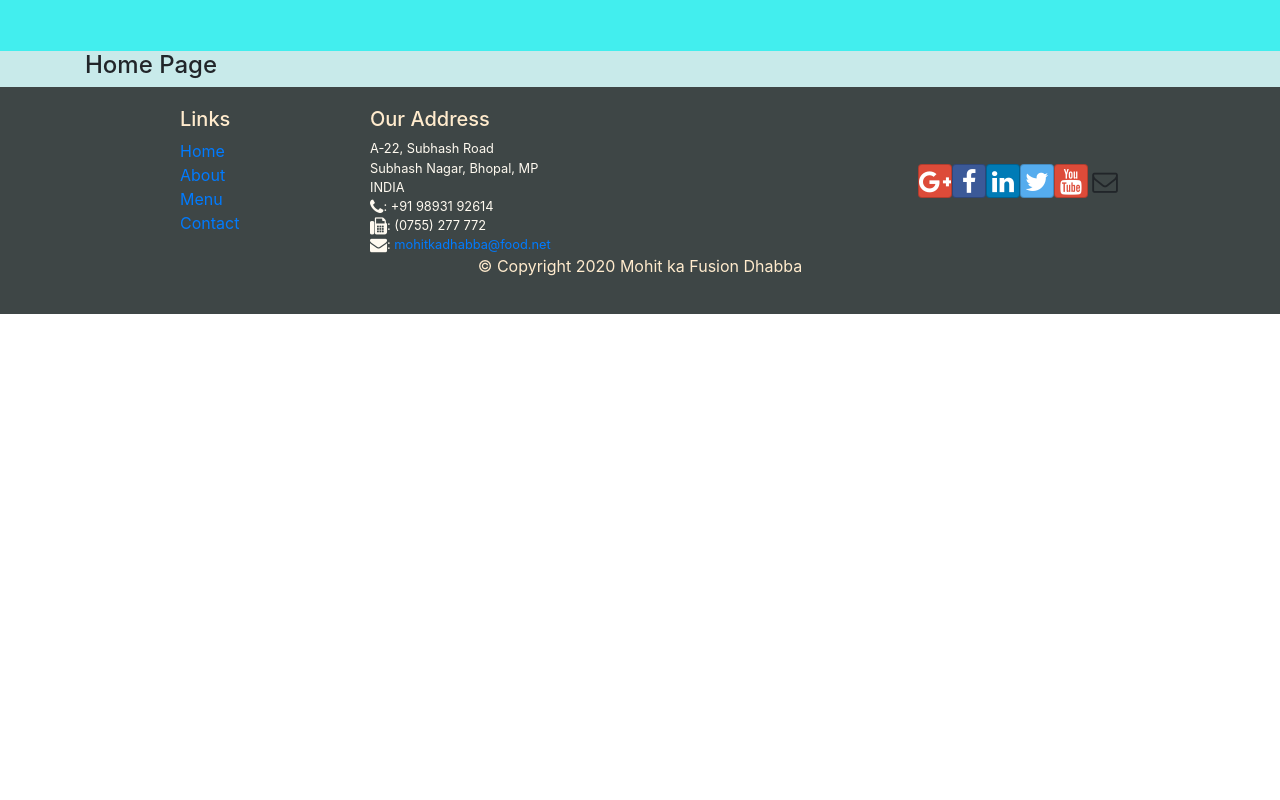
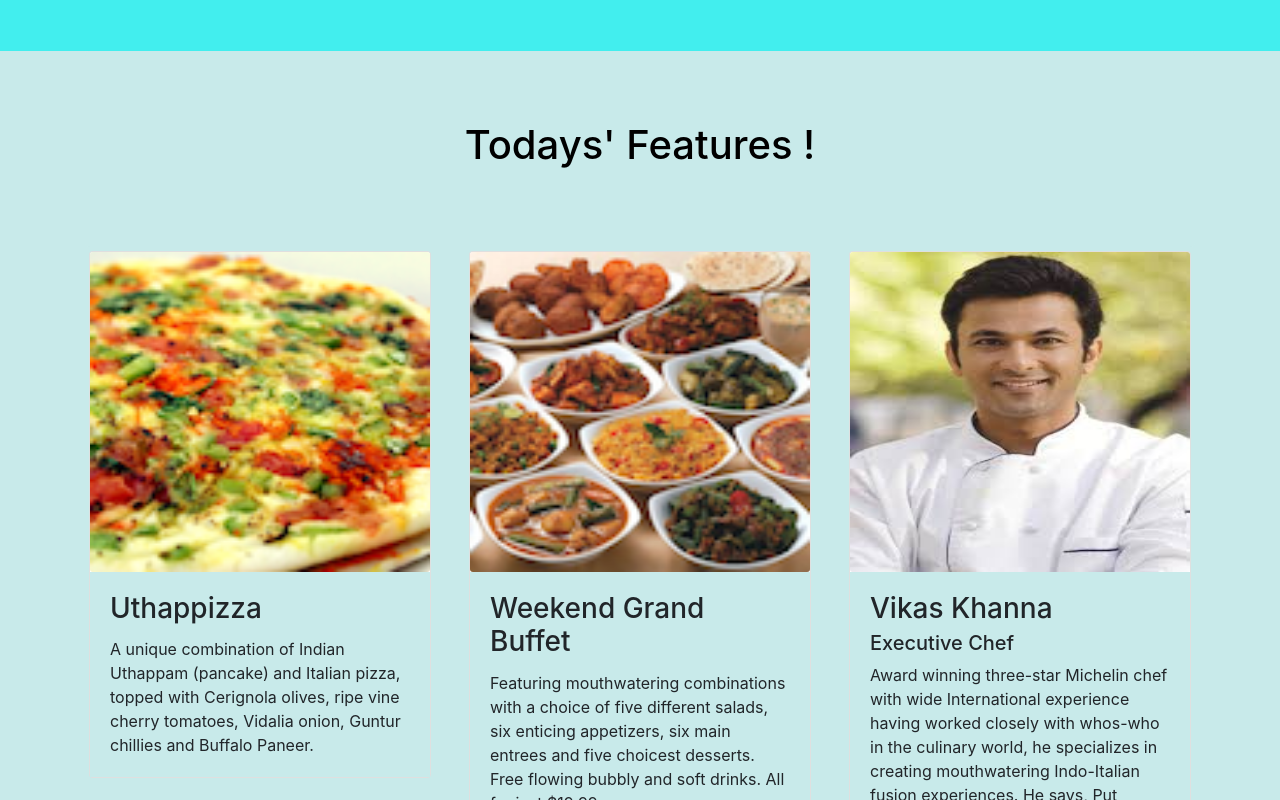
Before and after one commit to mohitm15/confusion, a React (Create React App) app: page /home in a window 1280 px wide. Shown: the part 340-1140 px from the top of the page. Before the commit the page ends 800 px from the top, so only its background shows below. Built offline with nearby package versions, Linux system fonts and the light colour scheme.

Commit message:
Added Today's featured section in Home Page via single page routing

```diff
--- a/src/App.js
+++ b/src/App.js
@@ -8,21 +8,31 @@
 import Header from './components/HeaderComponent.js';
 import Footer from './components/FooterComponent.js';
 import { DISHES } from './shared/dishes';
-
+import { COMMENTS } from './shared/comments';
+import { PROMOTIONS } from './shared/promotions';
+import { LEADERS } from './shared/leaders';
 
 class App extends Component {
 
   constructor(props){
     super(props);
 
-    this.state = { dishes: DISHES};  // Added dishes as lifted component to App
+    this.state = {
+      dishes: DISHES,  // Added dishes as lifted component to App
+      comments: COMMENTS,
+      promotions: PROMOTIONS,
+      leaders: LEADERS };
   }
 
   render() {
 
     const HomePage = () => {
-      return (
-        < Home />
+      return(
+          <Home
+              dish={this.state.dishes.filter((dish) => dish.featured)[0]}
+              promotion={this.state.promotions.filter((promo) => promo.featured)[0]}
+              leader={this.state.leaders.filter((leader) => leader.featured)[0]}
+          />
       );
     }
 
--- a/src/components/HomeComponent.js
+++ b/src/components/HomeComponent.js
@@ -1,9 +1,41 @@
 import React from 'react';
+import {Card, CardText, CardImg, CardBody, CardTitle, CardSubtitle,Jumbotron } from 'reactstrap';
+
+function RenderCard({item}) {
+    return(
+
+        <Card height="45rem">
+            <CardImg src={item.image} alt={item.name} style={{ height:"20rem", width:"100%" }} />
+            <CardBody style={{ backgroundColor:'#C8EAEA'}}>
+                <CardTitle><h3>{item.name}</h3></CardTitle>
+                {item.designation ? <CardSubtitle><h5>{item.designation}</h5></CardSubtitle> : null }
+                <CardText>{item.description}</CardText>
+            </CardBody>
+        </Card>
+
+    );
+}
+
 
 function Home(props) {
     return(
         <div className="container">
-            <h4>Home Page</h4>
+            <div>
+                <Jumbotron style={{backgroundColor: '#C8EAEA', textAlign:'center'}}>
+                    <h1>Todays' Features !</h1>
+                </Jumbotron>
+            </div>
+            <div className="row align-items-start">
+                <div className="col-12 col-md m-1">
+                    <RenderCard item={props.dish} />
+                </div>
+                <div className="col-12 col-md m-1">
+                    <RenderCard item={props.promotion} />
+                </div>
+                <div className="col-12 col-md m-1">
+                    <RenderCard item={props.leader} />
+                </div>
+            </div>
         </div>
     );
 }
--- /dev/null
+++ b/src/shared/comments.js
@@ -0,0 +1,163 @@
+export const COMMENTS =
+[
+    {
+        id: 0,
+        dishId: 0,
+        rating: 5,
+        comment: "Imagine all the eatables, living in conFusion!",
+        author: "John Lemon",
+        date: "2012-10-16T17:57:28.556094Z"
+    },
+    {
+        id: 1,
+        dishId: 0,
+        rating: 4,
+        comment: "Sends anyone to heaven, I wish I could get my mother-in-law to eat it!",
+        author: "Paul McVites",
+        date: "2014-09-05T17:57:28.556094Z"
+    },
+    {
+        id: 2,
+        dishId: 0,
+        rating: 3,
+        comment: "Eat it, just eat it!",
+        author: "Michael Jaikishan",
+        date: "2015-02-13T17:57:28.556094Z"
+    },
+    {
+        id: 3,
+        dishId: 0,
+        rating: 4,
+        comment: "Ultimate, Reaching for the stars!",
+        author: "Ringo Starry",
+        date: "2013-12-02T17:57:28.556094Z"
+    },
+    {
+        id: 4,
+        dishId: 0,
+        rating: 2,
+        comment: "It's your birthday, we're gonna party!",
+        author: "25 Cent",
+        date: "2011-12-02T17:57:28.556094Z"
+    },
+    {
+        id: 5,
+        dishId: 1,
+        rating: 5,
+        comment: "Imagine all the eatables, living in conFusion!",
+        author: "John Lemon",
+        date: "2012-10-16T17:57:28.556094Z"
+    },
+    {
+        id: 6,
+        dishId: 1,
+        rating: 4,
+        comment: "Sends anyone to heaven, I wish I could get my mother-in-law to eat it!",
+        author: "Paul McVites",
+        date: "2014-09-05T17:57:28.556094Z"
+    },
+    {
+        id: 7,
+        dishId: 1,
+        rating: 3,
+        comment: "Eat it, just eat it!",
+        author: "Michael Jaikishan",
+        date: "2015-02-13T17:57:28.556094Z"
+    },
+    {
+        id: 8,
+        dishId: 1,
+        rating: 4,
+        comment: "Ultimate, Reaching for the stars!",
+        author: "Ringo Starry",
+        date: "2013-12-02T17:57:28.556094Z"
+    },
+    {
+        id: 9,
+        dishId: 1,
+        rating: 2,
+        comment: "It's your birthday, we're gonna party!",
+        author: "25 Cent",
+        date: "2011-12-02T17:57:28.556094Z"
+    },
+    {
+        id: 10,
+        dishId: 2,
+        rating: 5,
+        comment: "Imagine all the eatables, living in conFusion!",
+        author: "John Lemon",
+        date: "2012-10-16T17:57:28.556094Z"
+    },
+    {
+        id: 11,
+        dishId: 2,
+        rating: 4,
+        comment: "Sends anyone to heaven, I wish I could get my mother-in-law to eat it!",
+        author: "Paul McVites",
+        date: "2014-09-05T17:57:28.556094Z"
+    },
+    {
+        id: 12,
+        dishId: 2,
+        rating: 3,
+        comment: "Eat it, just eat it!",
+        author: "Michael Jaikishan",
+        date: "2015-02-13T17:57:28.556094Z"
+    },
+    {
+        id: 13,
+        dishId: 2,
+        rating: 4,
+        comment: "Ultimate, Reaching for the stars!",
+        author: "Ringo Starry",
+        date: "2013-12-02T17:57:28.556094Z"
+    },
+    {
+        id: 14,
+        dishId: 2,
+        rating: 2,
+        comment: "It's your birthday, we're gonna party!",
+        author: "25 Cent",
+        date: "2011-12-02T17:57:28.556094Z"
+    },
+    {
+        id: 15,
+        dishId: 3,
+        rating: 5,
+        comment: "Imagine all the eatables, living in conFusion!",
+        author: "John Lemon",
+        date: "2012-10-16T17:57:28.556094Z"
+    },
+    {
+        id: 16,
+        dishId: 3,
+        rating: 4,
+        comment: "Sends anyone to heaven, I wish I could get my mother-in-law to eat it!",
+        author: "Paul McVites",
+        date: "2014-09-05T17:57:28.556094Z"
+    },
+    {
+        id: 17,
+        dishId: 3,
+        rating: 3,
+        comment: "Eat it, just eat it!",
+        author: "Michael Jaikishan",
+        date: "2015-02-13T17:57:28.556094Z"
+    },
+    {
+        id: 18,
+        dishId: 3,
+        rating: 4,
+        comment: "Ultimate, Reaching for the stars!",
+        author: "Ringo Starry",
+        date: "2013-12-02T17:57:28.556094Z"
+    },
+    {
+        id: 19,
+        dishId: 3,
+        rating: 2,
+        comment: "It's your birthday, we're gonna party!",
+        author: "25 Cent",
+        date: "2011-12-02T17:57:28.556094Z"
+    }
+]
--- a/src/shared/dishes.js
+++ b/src/shared/dishes.js
@@ -7,6 +7,7 @@
         category: 'mains',
         label:'Hot',
         price:'4.99',
+        featured: true,
         subdecs: 'South Indian Mix',
         description:'A unique combination of Indian Uthappam (pancake) and Italian pizza, topped with Cerignola olives, ripe vine cherry tomatoes, Vidalia onion, Guntur chillies and Buffalo Paneer.',
         comments: [
@@ -53,6 +54,7 @@
         category: 'appetizer',
         label:'',
         price:'1.99',
+        featured: false,
         subdecs: 'North Indian Mix',
         description:'Deep fried Zucchini coated with mildly spiced Chickpea flour batter accompanied with a sweet-tangy tamarind sauce',
         comments: [
@@ -100,6 +102,7 @@
         category: 'appetizer',
         label:'New',
         price:'1.99',
+        featured: false,
         subdecs: 'South Indian + Continental Classic',
         description:'A quintessential ConFusion experience, is it a vada or is it a donut?',
         comments: [
@@ -147,6 +150,7 @@
         category: 'dessert',
         label:'',
         price:'2.99',
+        featured: false,
         subdecs: 'Continental Classic',
         description:'A delectable, semi-sweet New York Style Cheese Cake, with Graham cracker crust and spiced with Indian cardamoms',
         comments: [
--- /dev/null
+++ b/src/shared/leaders.js
@@ -0,0 +1,38 @@
+export const LEADERS = [
+    {
+      id: 0,
+      name: 'Peter Pan',
+      image: '/assets/images/vikas.jpeg',
+      designation: 'Chief Epicurious Officer',
+      abbr: 'CEO',
+      featured: false,
+      description: "Our CEO, Peter, credits his hardworking East Asian immigrant parents who undertook the arduous journey to the shores of America with the intention of giving their children the best future. His mother's wizardy in the kitchen whipping up the tastiest dishes with whatever is available inexpensively at the supermarket, was his first inspiration to create the fusion cuisines for which The Frying Pan became well known. He brings his zeal for fusion cuisines to this restaurant, pioneering cross-cultural culinary connections."
+    },
+    {
+      id: 1,
+      name: 'Dhanasekaran Witherspoon',
+      image: '/assets/images/vikas.jpeg',
+      designation: 'Chief Food Officer',
+      abbr: 'CFO',
+        featured: false,
+      description: 'Our CFO, Danny, as he is affectionately referred to by his colleagues, comes from a long established family tradition in farming and produce. His experiences growing up on a farm in the Australian outback gave him great appreciation for varieties of food sources. As he puts it in his own words, Everything that runs, wins, and everything that stays, pays!'
+    },
+    {
+      id: 2,
+      name: 'Agumbe Tang',
+      image: '/assets/images/vikas.jpeg',
+      designation: 'Chief Taste Officer',
+      abbr: 'CTO',
+        featured: false,
+      description: 'Blessed with the most discerning gustatory sense, Agumbe, our CFO, personally ensures that every dish that we serve meets his exacting tastes. Our chefs dread the tongue lashing that ensues if their dish does not meet his exacting standards. He lives by his motto, You click only if you survive my lick.'
+    },
+    {
+      id: 3,
+      name: 'Vikas Khanna',
+      image: '/assets/images/vikas.jpeg',
+      designation: 'Executive Chef',
+      abbr: 'EC',
+      featured: true,
+      description: 'Award winning three-star Michelin chef with wide International experience having worked closely with whos-who in the culinary world, he specializes in creating mouthwatering Indo-Italian fusion experiences. He says, Put together the cuisines from the two craziest cultures, and you get a winning hit! Amma Mia!'
+    }
+  ];
--- /dev/null
+++ b/src/shared/promotions.js
@@ -0,0 +1,11 @@
+export const PROMOTIONS = [
+    {
+      id: 0,
+      name: 'Weekend Grand Buffet',
+      image: '/assets/images/buffet.png',
+      label: 'New',
+      price: '19.99',
+      featured: true,
+      description: 'Featuring mouthwatering combinations with a choice of five different salads, six enticing appetizers, six main entrees and five choicest desserts. Free flowing bubbly and soft drinks. All for just $19.99 per person'
+    }
+  ];
```
Also changed, not shown: public/assets/images/alberto.png (deleted), public/assets/images/vikas.jpeg (added).
